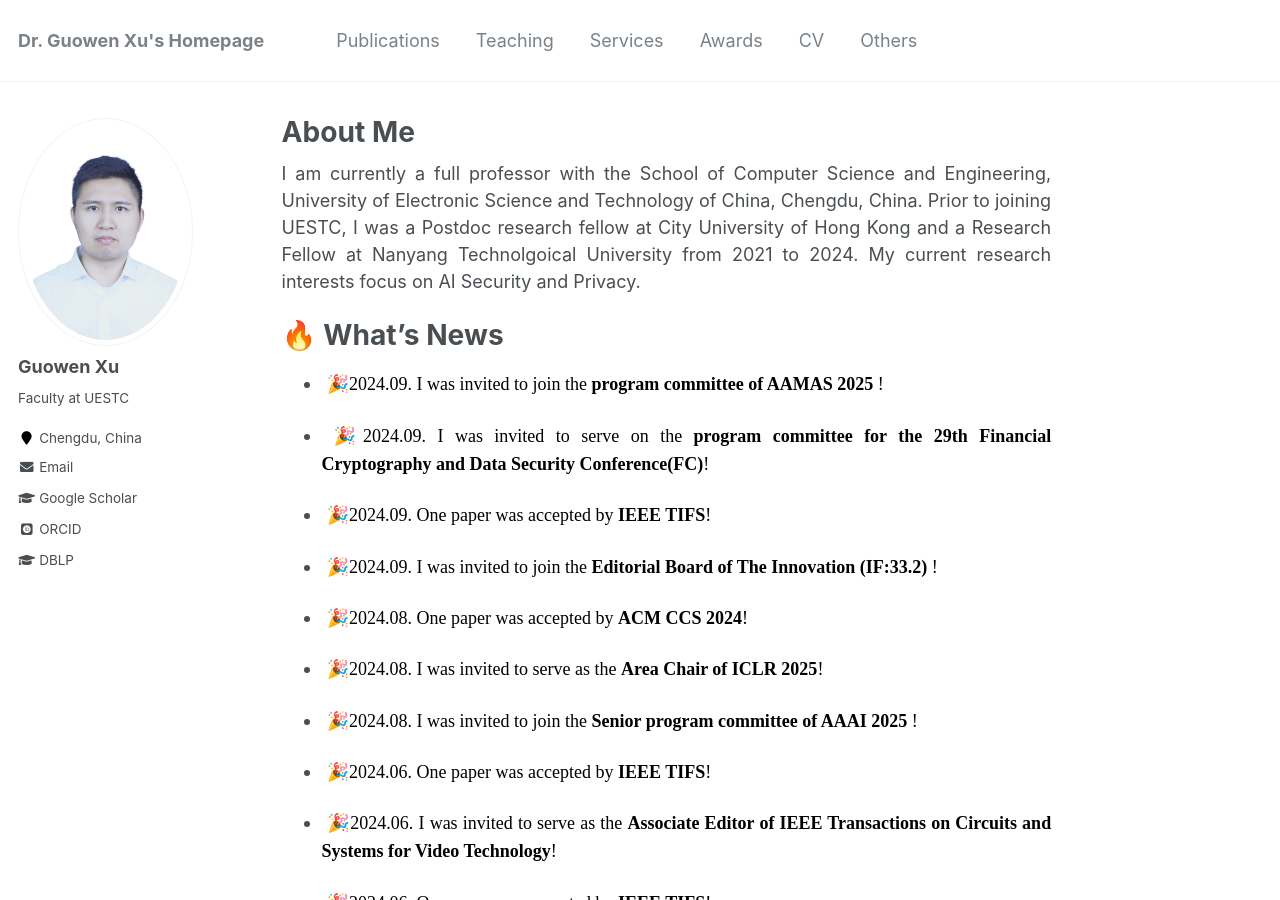
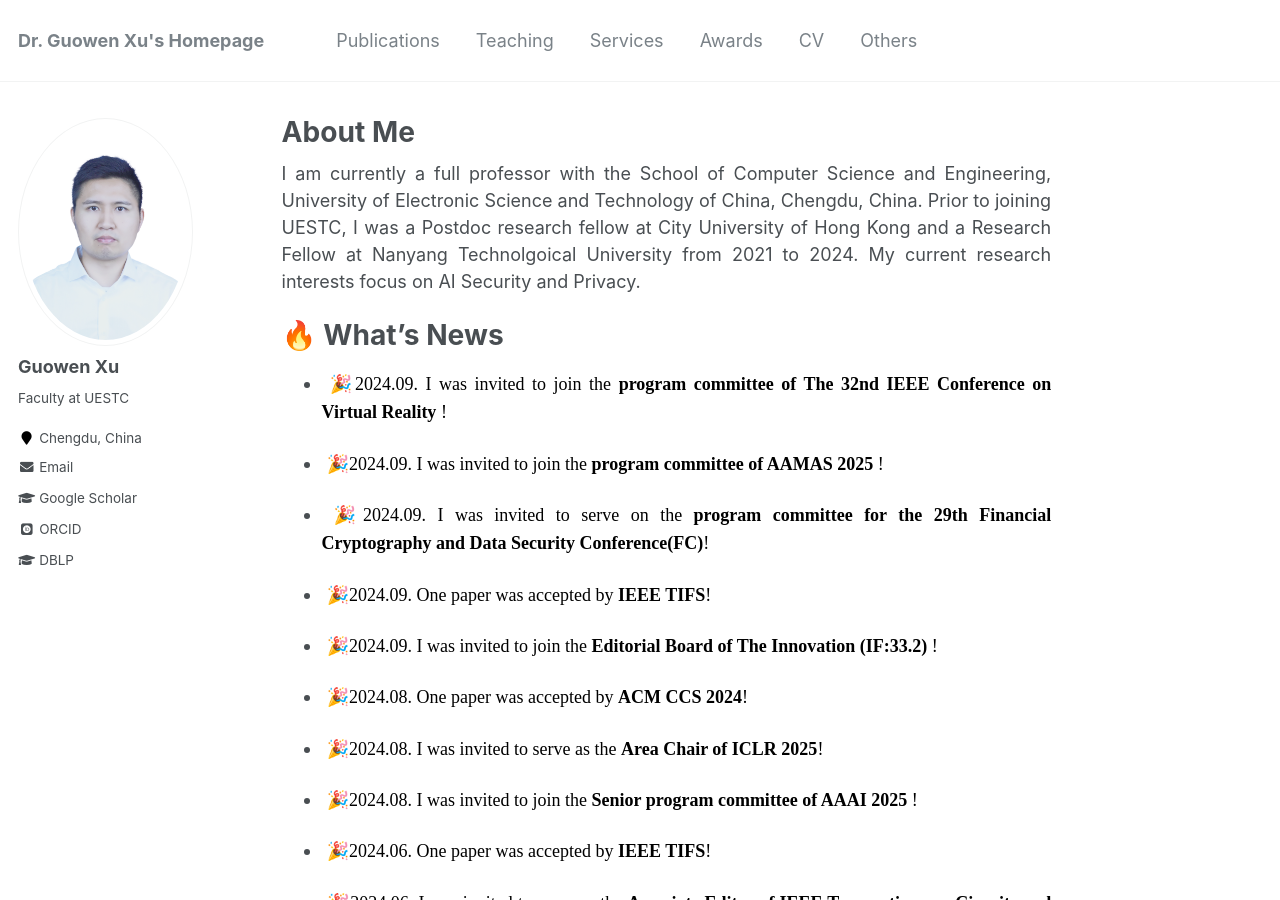
Before and after one commit to Guowen-xu/guowen-xu.github.io, a Jekyll site: the page built from _pages/about.md, in a window 1280 px wide and 900 px high. Built offline with Jekyll 4.4.1, drawn with Linux system fonts in a browser that asks for light colours; some web fonts are replaced.

Commit message:
Update about.md

```diff
--- a/_pages/about.md
+++ b/_pages/about.md
@@ -18,6 +18,7 @@ redirect_from:
 
   🔥 What's News
 ======
+-  <p align="justify">&nbsp;🎉<font face="Times New Roman" color=black size=4>2024.09.  I was invited to join the <b>program committee of The 32nd IEEE Conference on Virtual Reality </b>!</font></p>
 -  <p align="justify">&nbsp;🎉<font face="Times New Roman" color=black size=4>2024.09.  I was invited to join the <b>program committee of AAMAS 2025 </b>!</font></p>
 - <p align="justify">&nbsp;🎉<font face="Times New Roman" color=black size=4>2024.09. I was invited to serve on the  <b>program committee for the 29th Financial Cryptography and Data Security Conference(FC)</b>!</font></p>
 - <p align="justify">&nbsp;🎉<font face="Times New Roman" color=black size=4>2024.09. One paper was accepted by <b>IEEE TIFS</b>!</font></p>
```
